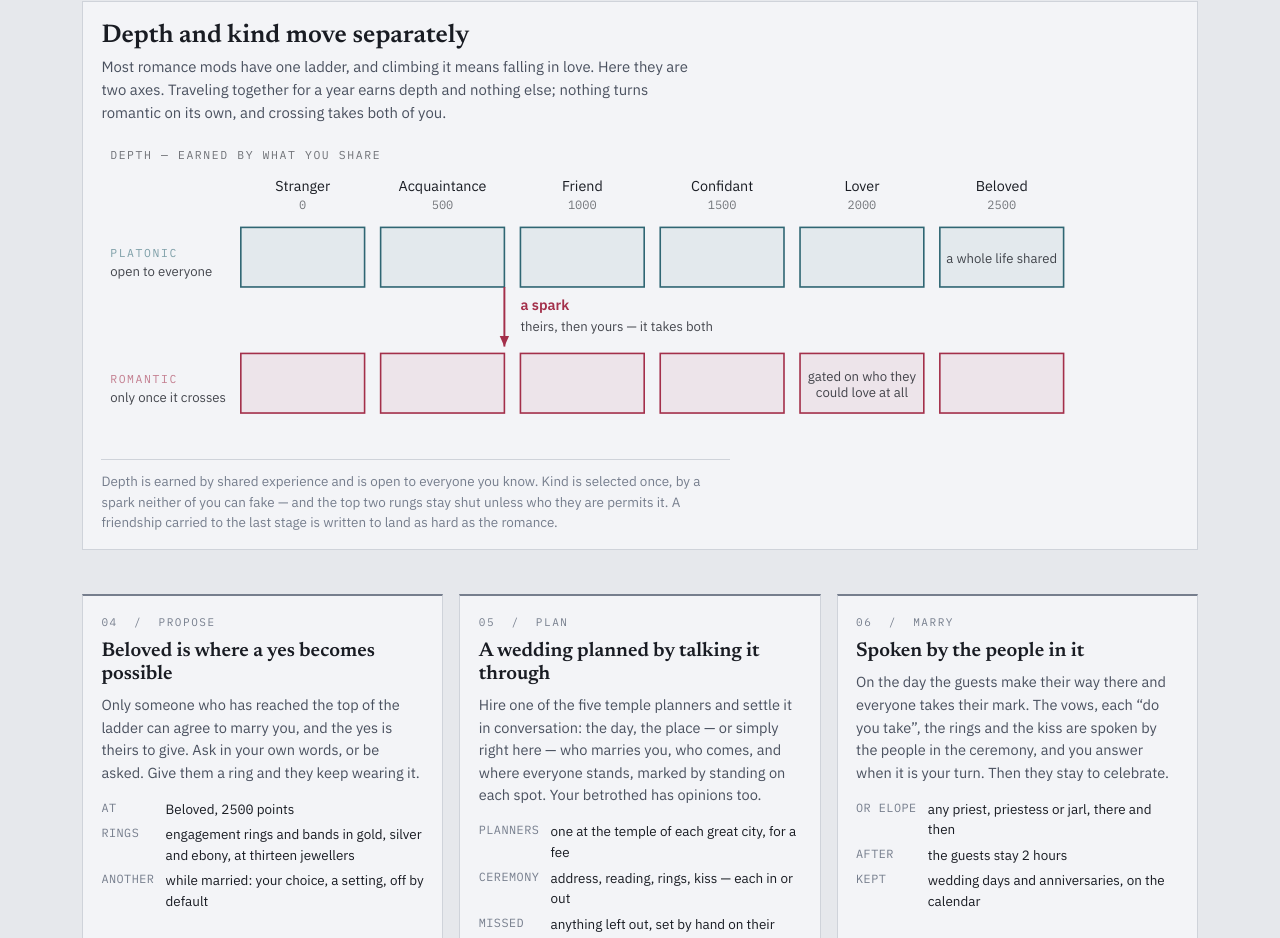
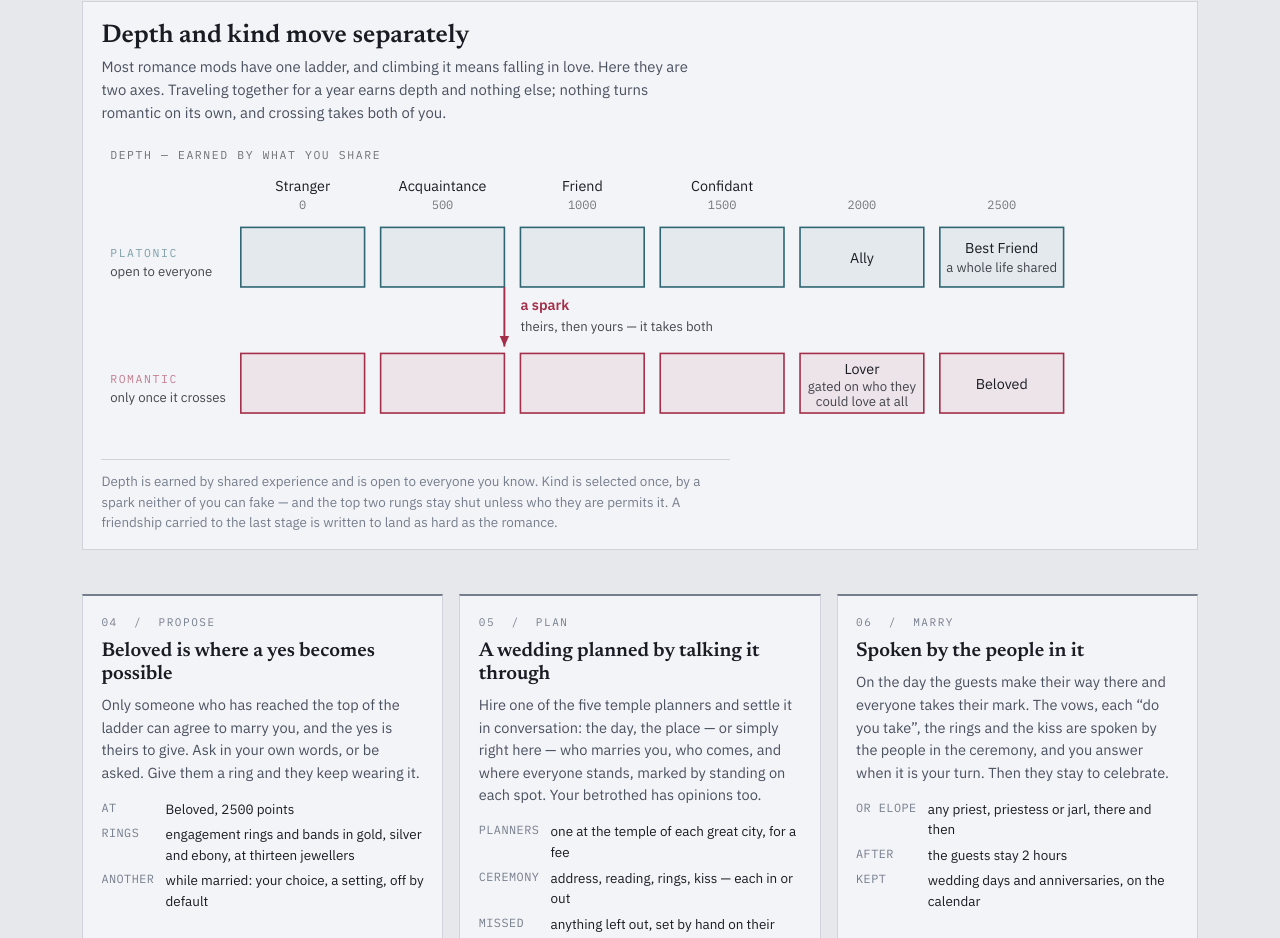
Before and after one commit to deadohiosky48/SkyrimNet-Relationships, a plain HTML site: page docs/index.html in a window 1280 px wide. Shown: the part 1337-2275 px from the top of the page. Drawn offline with Linux system fonts and the light colour scheme.

Commit message:
Pages: the platonic row's top two are Ally and Best Friend
The ladder's column heads named the last two stages Lover and Beloved for
both rows. The platonic track calls them Ally and Best Friend (labels.js),
so those two are now named inside each row's cell, and the figure's
description says which is which.

```diff
--- a/docs/index.html
+++ b/docs/index.html
@@ -408,15 +408,13 @@
     </div>
     <div class="scroll">
       <svg viewBox="0 0 940 268" role="img"
-           aria-label="A grid. Across the top, depth in six stages five hundred points apart: Stranger at zero, Acquaintance at five hundred, Friend at one thousand, Confidant at fifteen hundred, Lover at two thousand, Beloved at two thousand five hundred. Down the side, kind: a platonic row open to everyone, and a romantic row reached only by a spark that requires both people.">
+           aria-label="A grid. Across the top, depth in six stages five hundred points apart: Stranger at zero, Acquaintance at five hundred, Friend at one thousand, Confidant at fifteen hundred; then two thousand and two thousand five hundred, named by the row: Ally and Best Friend on the platonic row, Lover and Beloved on the romantic. Down the side, kind: a platonic row open to everyone, and a romantic row reached only by a spark that requires both people.">
         <text class="eyebrow" x="8" y="18">DEPTH &mdash; EARNED BY WHAT YOU SHARE</text>
 
         <text class="hdr" x="176" y="46" text-anchor="middle">Stranger</text>
         <text class="hdr" x="298" y="46" text-anchor="middle">Acquaintance</text>
         <text class="hdr" x="420" y="46" text-anchor="middle">Friend</text>
         <text class="hdr" x="542" y="46" text-anchor="middle">Confidant</text>
-        <text class="hdr" x="664" y="46" text-anchor="middle">Lover</text>
-        <text class="hdr" x="786" y="46" text-anchor="middle">Beloved</text>
 
         <text class="tick" x="176" y="62" text-anchor="middle">0</text>
         <text class="tick" x="298" y="62" text-anchor="middle">500</text>
@@ -433,7 +431,9 @@
         <rect class="cell-p" x="488" y="78" width="108" height="52"/>
         <rect class="cell-p" x="610" y="78" width="108" height="52"/>
         <rect class="cell-p" x="732" y="78" width="108" height="52"/>
-        <text class="note" x="786" y="109" text-anchor="middle">a whole life shared</text>
+        <text class="hdr" x="664" y="109" text-anchor="middle">Ally</text>
+        <text class="hdr" x="786" y="100" text-anchor="middle">Best Friend</text>
+        <text class="note" x="786" y="117" text-anchor="middle">a whole life shared</text>
 
         <line class="ln-r" x1="352" y1="130" x2="352" y2="182" marker-end="url(#tip-r)"/>
         <text class="lede on-r" x="366" y="150">a spark</text>
@@ -447,8 +447,10 @@
         <rect class="cell-r" x="488" y="188" width="108" height="52"/>
         <rect class="cell-r" x="610" y="188" width="108" height="52"/>
         <rect class="cell-r" x="732" y="188" width="108" height="52"/>
-        <text class="note" x="664" y="212" text-anchor="middle">gated on who they</text>
-        <text class="note" x="664" y="226" text-anchor="middle">could love at all</text>
+        <text class="hdr" x="664" y="206" text-anchor="middle">Lover</text>
+        <text class="hdr" x="786" y="219" text-anchor="middle">Beloved</text>
+        <text class="note" x="664" y="221" text-anchor="middle">gated on who they</text>
+        <text class="note" x="664" y="234" text-anchor="middle">could love at all</text>
       </svg>
     </div>
     <figcaption>Depth is earned by shared experience and is open to everyone you know. Kind is
```
